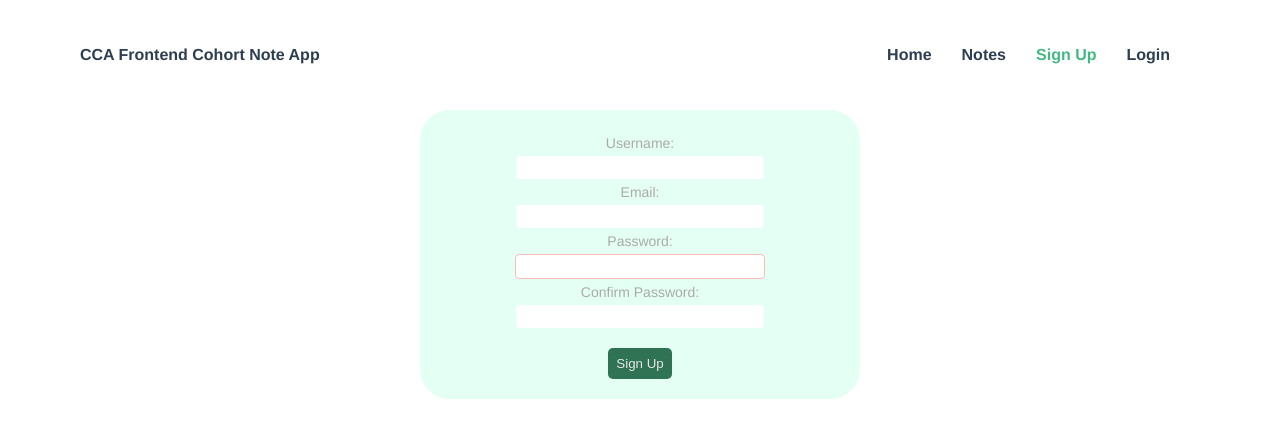
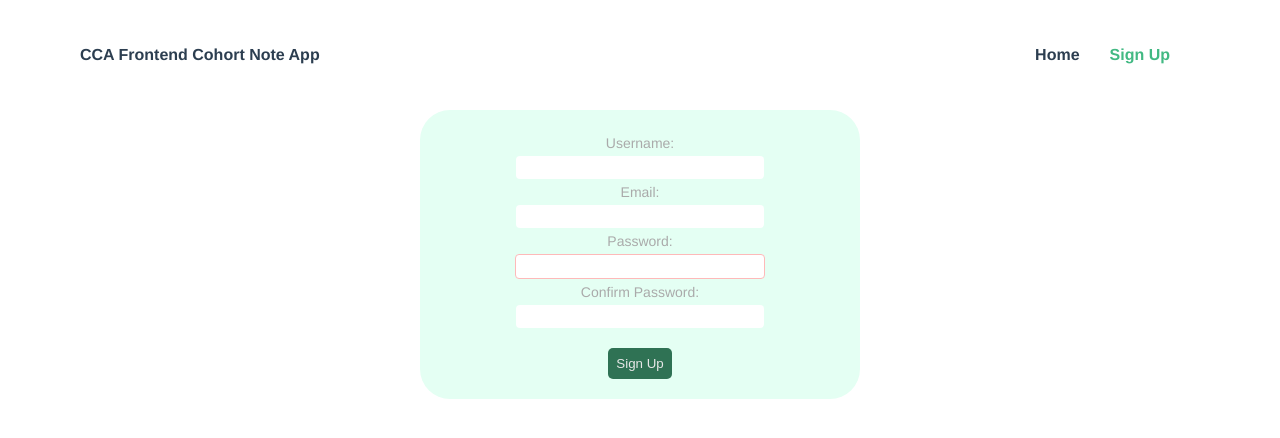
Before and after one commit to EgoLydia/cca-notes-application, a Vue app: page /SignupPage in a window 1280 px wide. Shown: the top 438 px of the page. Built offline with nearby package versions, Linux system fonts and the light colour scheme.

Commit message:
Debugging contd (Mr jerry)

```diff
--- a/src/App.vue
+++ b/src/App.vue
@@ -6,9 +6,9 @@
       </div>
       <div class="links">
         <router-link to="/">Home</router-link>
-        <router-link to="/notes">Notes</router-link>
+        <!-- <router-link to="/notes">Notes</router-link> -->
         <router-link to="/SignupPage">Sign Up</router-link>
-        <router-link to="/login">Login</router-link>
+        <!-- <router-link to="/login">Login</router-link> -->
       </div>
     </nav>
   </div>
--- a/src/components/SignUp.vue
+++ b/src/components/SignUp.vue
@@ -19,7 +19,9 @@
 </template>
 
 <script>
-// import axios from 'axios'
+// import { response } from 'express'
+import axios from 'axios'
+
 export default {
   name: "Signup",
 
@@ -42,13 +44,25 @@ export default {
     }
   },
 
+  // mounted() {
+  //   console.log(axios)
+  // },
+
   methods: {
-    signUp(e) {
-      console.warn(this.username, this.email, this.password, this.confirmPassword)
-      e.preventDefault()
+    async signUp() {
+       let result = await axios.post("https://ccsanotes-api.azurewebsites.net/users/byUser", {
+        username:this.username,
+        email:this.email,
+        password:this.password,
+      });
 
-      }
+      // console.warn(result);
+      // if(result.status==201) {
+      //   alert('signed up');
+      // }
+      console.log(result)
     }
+  }
 }
 
 </script>
--- a/src/router/index.js
+++ b/src/router/index.js
@@ -12,17 +12,6 @@ const routes = [
     name: 'SignupPage',
     component: () => import(/* webpackChunkName: "about" */ '../views/SignupPage.vue')
   },
-
-  {
-    path: '/note-list',
-    name: 'Note-List',
-    component: () => import(/* webpackChunkName: "about" */ '../views/NoteList.vue')
-  },
-  {
-    path: '/note-editor',
-    name: 'Note-Editor',
-    component: () => import(/* webpackChunkName: "about" */"../views/NoteEditor.vue"),
-  },
 ]
 
 const router = createRouter({
```
